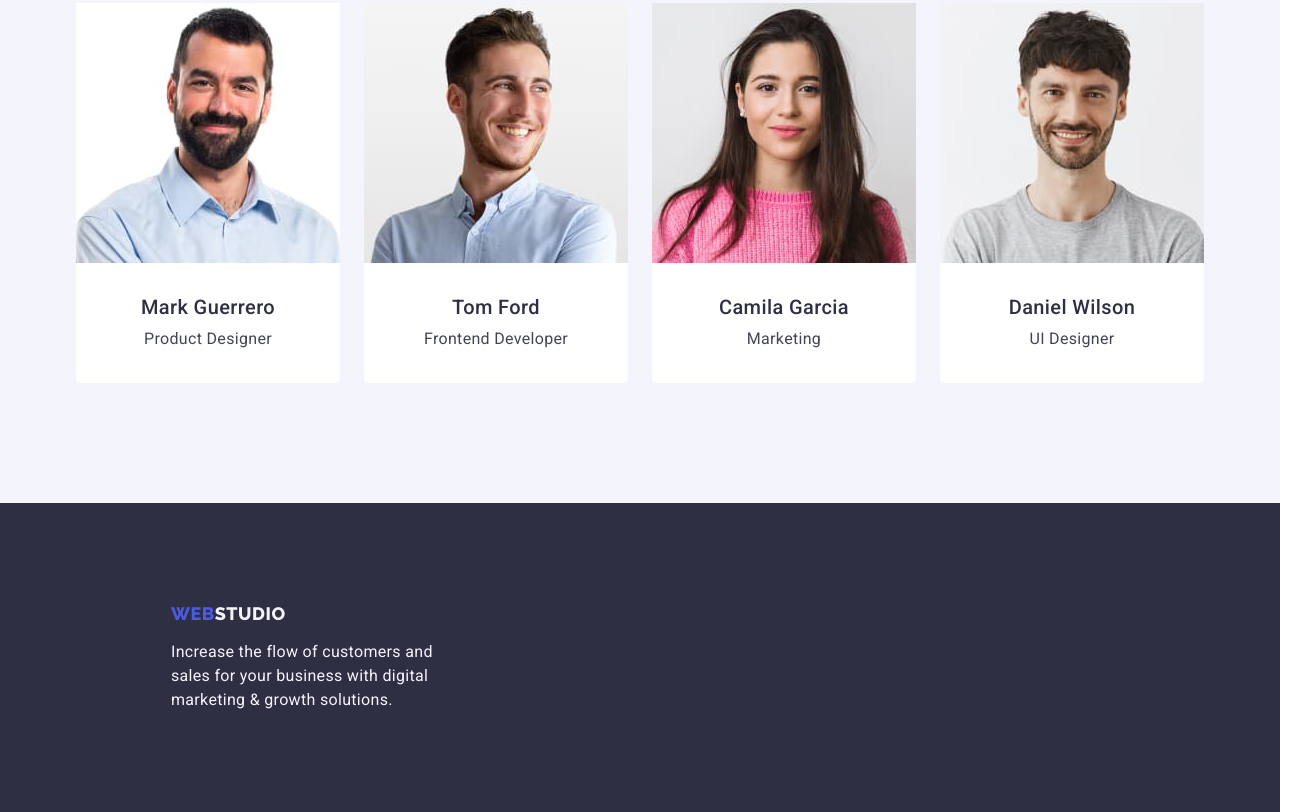
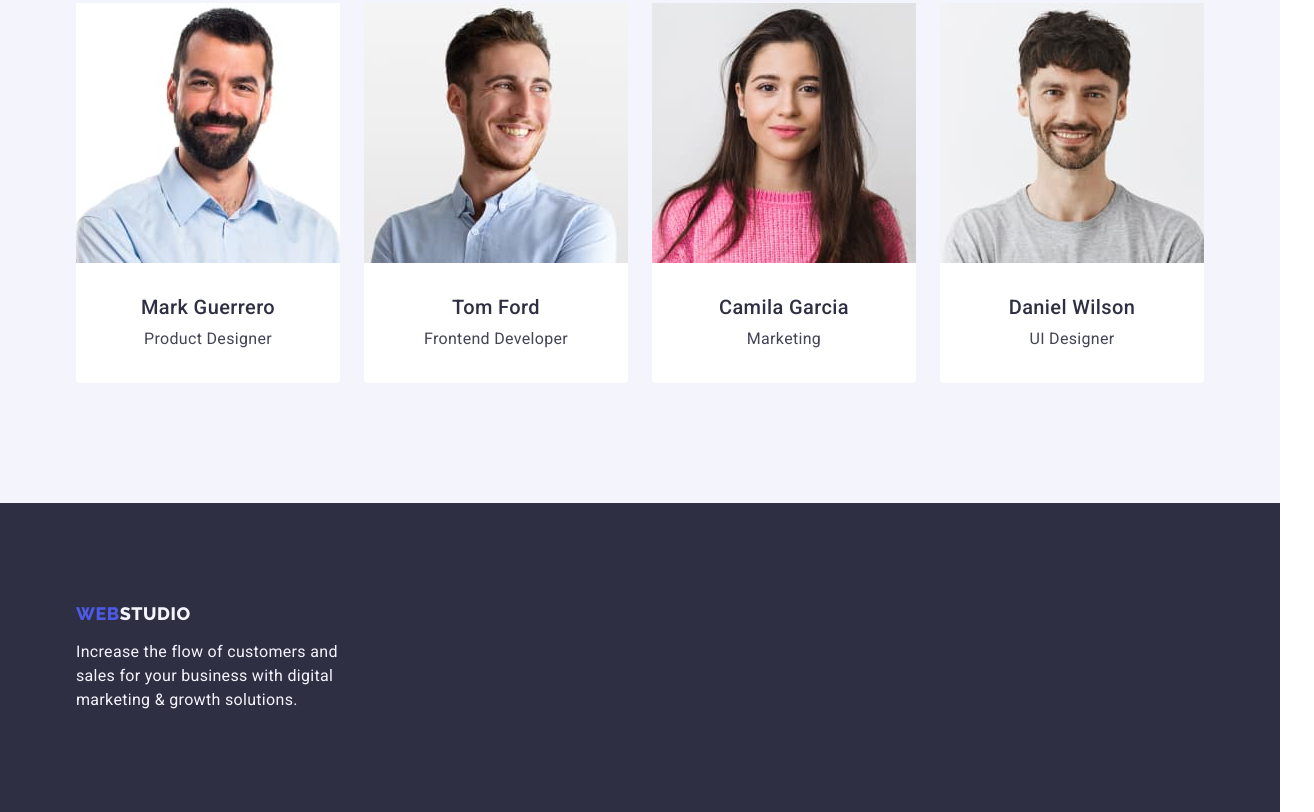
Before and after one commit to Katerina2023/goit-markup-hw-03, a plain HTML site: page index.html in a window 1280 px wide. Shown: the part 1874-2686 px from the top of the page, 1314 px wide, since content can reach past the window. Drawn offline with nearby package versions, Linux system fonts and the light colour scheme.

Commit message:
update css

```diff
--- a/css/styles.css
+++ b/css/styles.css
@@ -303,7 +303,8 @@ img {
 .footer {
   color: var(--color-cloud);
   background-color: var(--color-footer);
-  padding: 100px 156px;
+  padding-top: 100px;
+  padding-bottom: 100px;
 }
 .logo-web-footer {
   font-family: "Raleway", sans-serif;
@@ -314,6 +315,7 @@ img {
 
   text-transform: uppercase;
   color: var(--color-button);
+  display: inline-block;
   display: flex;
   margin-bottom: 16px;
 }
@@ -379,6 +381,7 @@ img {
 .portfolio-btn:is(:hover, :focus) {
   color: var(--color-body);
   background-color: var(--color-hover);
+  border: 1px solid transparent;
 }
 
 .main-list-portfolio {
```
